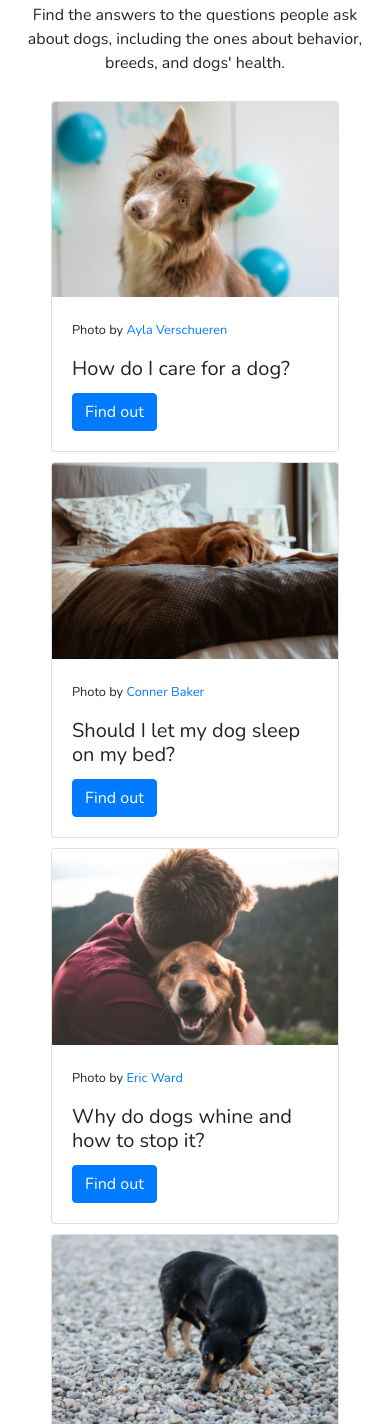
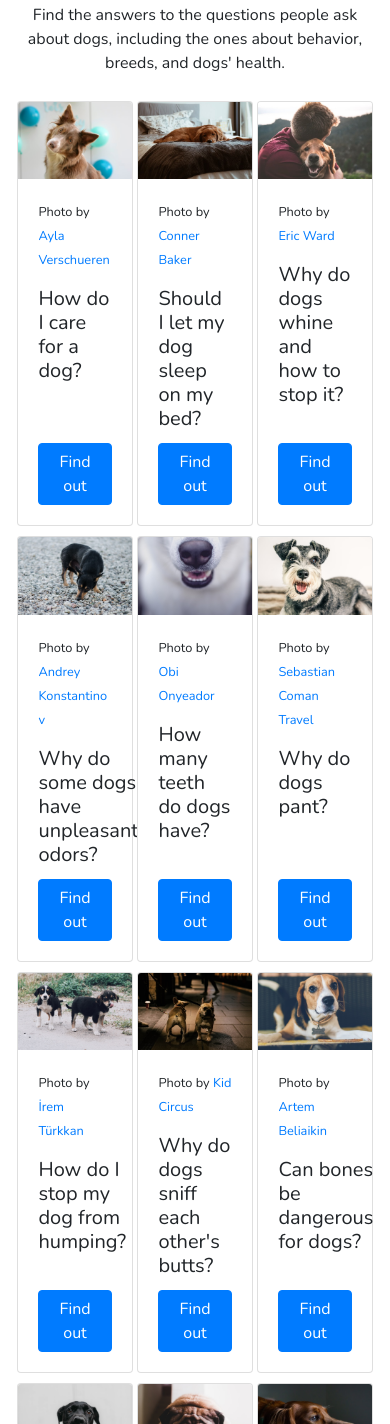
Before and after one commit to sasharaeburn/doggoria, a plain HTML site: page FAQs.html in a window 390 px wide. Shown: the part 215-1639 px from the top of the page. Drawn offline with nearby package versions, Linux system fonts and the light colour scheme.

Commit message:
Fixed the FAQs page.

```diff
--- a/FAQs.html
+++ b/FAQs.html
@@ -16,7 +16,8 @@
     <nav class="navbar navbar-expand-lg navbar-expand-xl navbar-light bg-light">
         <a class="navbar-brand">Doggoria 🐕 </a>
 
-        <button class="navbar-toggler" type="button" data-toggle="collapse" data-target="#navbarSupportedContent" aria-controls="navbarSupportedContent" aria-expanded="false" aria-label="Toggle navigation">
+        <button class="navbar-toggler" type="button" data-toggle="collapse" data-target="#navbarSupportedContent"
+                aria-controls="navbarSupportedContent" aria-expanded="false" aria-label="Toggle navigation">
             <span class="navbar-toggler-icon"></span>
         </button>
 
@@ -29,7 +30,8 @@
                     <a class="nav-link" href="FAQs.html">FAQs about dogs</a>
                 </li>
                 <li class="nav-item dropdown">
-                    <a class="nav-link dropdown-toggle" href="#" id="navbarDropdown" role="button" data-toggle="dropdown" aria-haspopup="true" aria-expanded="false">
+                    <a class="nav-link dropdown-toggle" href="#" id="navbarDropdown" role="button"
+                       data-toggle="dropdown" aria-haspopup="true" aria-expanded="false">
                         Dog breeds
                     </a>
                     <div class="dropdown-menu" aria-labelledby="navbarDropdown">
@@ -49,24 +51,24 @@
             </form>
         </div>
     </nav>
-    <div class="row justify-content-md-center">
-        <div class="col col-12 col-md-10 col-lg-8 col-xl-10">
     <div class="main-title">
         <h1>Frequently Asked Questions about dogs</h1>
     </div>
     <div class="page-text">
-                <p>Find the answers to the questions people ask about dogs, including the ones about behavior, breeds, and dogs' health.</p>
+        <p>Find the answers to the questions people ask about dogs, including the ones about behavior, breeds, and dogs'
+            health.</p>
     </div>
     <div class="questions">
-                <div class="card" style="width: 18rem;">
+        <div class="card">
             <img src="assets/images/dog-care.jpg" class="card-img-top" alt="A dog looking surprised">
             <div class="card-body">
-                        <p><small>Photo by <a href="https://unsplash.com/@moob" target="_blank">Ayla Verschueren</a></small></p>
+                <p><small>Photo by <a href="https://unsplash.com/@moob" target="_blank">Ayla Verschueren</a></small>
+                </p>
                 <h5 class="card-title">How do I care for a dog?</h5>
                 <a href="https://pawster.com/dog-care/" target="_blank" class="btn btn-primary">Find out</a>
             </div>
         </div>
-                <div class="card" style="width: 18rem;">
+        <div class="card">
             <img src="assets/images/dog-bed.jpg" class="card-img-top" alt="A dog laying on a bed">
             <div class="card-body">
                 <p><small>Photo by <a href="https://unsplash.com/@connerbaker" target="_blank">Conner Baker</a></small></p>
@@ -74,97 +76,118 @@
                 <a href="https://www.thesprucepets.com/should-your-dog-sleep-on-your-bed-4589305" target="_blank" class="btn btn-primary">Find out</a>
             </div>
         </div>
-                <div class="card" style="width: 18rem;">
+
+        <div class="card">
             <img src="assets/images/dog-hug.jpg" class="card-img-top" alt="A person hugging a dog">
             <div class="card-body">
-                        <p><small>Photo by <a href="https://unsplash.com/@ericjamesward" target="_blank">Eric Ward</a></small></p>
+                <p><small>Photo by <a href="https://unsplash.com/@ericjamesward" target="_blank">Eric Ward</a></small>
+                </p>
                 <h5 class="card-title">Why do dogs whine and how to stop it?</h5>
-                        <a href="https://www.thesprucepets.com/why-dogs-whine-4147056" target="_blank" class="btn btn-primary">Find out</a>
+                <a href="https://www.thesprucepets.com/why-dogs-whine-4147056" target="_blank" class="btn btn-primary">Find
+                    out</a>
             </div>
         </div>
-                <div class="card" style="width: 18rem;">
+        <div class="card">
             <img src="assets/images/dog-sniffs.jpg" class="card-img-top" alt="A dog sniffing the ground">
             <div class="card-body">
-                        <p><small>Photo by <a href="https://unsplash.com/@konstandy" target="_blank">Andrey Konstantinov</a></small></p>
+                <p><small>Photo by <a href="https://unsplash.com/@konstandy" target="_blank">Andrey
+                    Konstantinov</a></small></p>
                 <h5 class="card-title">Why do some dogs have unpleasant odors?</h5>
-                        <a href="https://www.thesprucepets.com/my-dog-still-stink-after-bath-3384915" target="_blank" class="btn btn-primary">Find out</a>
+                <a href="https://www.thesprucepets.com/my-dog-still-stink-after-bath-3384915" target="_blank"
+                   class="btn btn-primary">Find out</a>
             </div>
         </div>
-                <div class="card" style="width: 18rem;">
+        <div class="card">
             <img src="assets/images/teeth.jpg" class="card-img-top" alt="A dog showing teeth">
             <div class="card-body">
-                        <p><small>Photo by <a href="https://unsplash.com/@thenewmalcolm" target="_blank">Obi Onyeador</a></small></p>
+                <p><small>Photo by <a href="https://unsplash.com/@thenewmalcolm" target="_blank">Obi
+                    Onyeador</a></small></p>
                 <h5 class="card-title">How many teeth do dogs have?</h5>
                 <a href="https://pawster.com/how-many-teeth-dogs/" target="_blank" class="btn btn-primary">Find out</a>
             </div>
         </div>
-                <div class="card" style="width: 18rem;">
+        <div class="card">
             <img src="assets/images/panting.jpg" class="card-img-top" alt="A dog with its mouth open">
             <div class="card-body">
-                        <p><small>Photo by <a href="https://unsplash.com/@sebcomantravel" target="_blank">Sebastian Coman Travel</a></small></p>
+                <p><small>Photo by <a href="https://unsplash.com/@sebcomantravel" target="_blank">Sebastian Coman
+                    Travel</a></small></p>
                 <h5 class="card-title">Why do dogs pant?</h5>
                 <a href="https://pawster.com/dogs-pant/" target="_blank" class="btn btn-primary">Find out</a>
             </div>
         </div>
 
-                <div class="card" style="width: 18rem;">
+        <div class="card">
             <img src="assets/images/two-dogs.jpg" class="card-img-top" alt="Two dogs looking at the camera">
             <div class="card-body">
-                        <p><small>Photo by <a href="https://unsplash.com/@turkkanirem" target="_blank">İrem Türkkan</a></small></p>
+                <p><small>Photo by <a href="https://unsplash.com/@turkkanirem" target="_blank">İrem Türkkan</a></small>
+                </p>
                 <h5 class="card-title">How do I stop my dog from humping?</h5>
-                        <a href="https://www.thesprucepets.com/why-do-dogs-hump-1118299" target="_blank" class="btn btn-primary">Find out</a>
+                <a href="https://www.thesprucepets.com/why-do-dogs-hump-1118299" target="_blank"
+                   class="btn btn-primary">Find out</a>
             </div>
         </div>
-                <div class="card" style="width: 18rem;">
-                    <img src="assets/images/butt.jpg" class="card-img-top" alt="Two dogs, one is showing its butt at the camera">
+        <div class="card">
+            <img src="assets/images/butt.jpg" class="card-img-top"
+                 alt="Two dogs, one is showing its butt at the camera">
             <div class="card-body">
                 <p><small>Photo by <a href="https://unsplash.com/@kidcircus" target="_blank">Kid Circus</a></small></p>
                 <h5 class="card-title">Why do dogs sniff each other's butts?</h5>
-                        <a href="https://www.thesprucepets.com/why-do-dogs-sniff-butts-1118302" target="_blank" class="btn btn-primary">Find out</a>
+                <a href="https://www.thesprucepets.com/why-do-dogs-sniff-butts-1118302" target="_blank"
+                   class="btn btn-primary">Find out</a>
             </div>
         </div>
-                <div class="card" style="width: 18rem;">
+        <div class="card">
             <img src="assets/images/bone.jpg" class="card-img-top" alt="A beagle looking at the camera">
             <div class="card-body">
-                        <p><small>Photo by <a href="https://unsplash.com/@belart84" target="_blank">Artem Beliaikin</a></small></p>
+                <p><small>Photo by <a href="https://unsplash.com/@belart84" target="_blank">Artem Beliaikin</a></small>
+                </p>
                 <h5 class="card-title">Can bones be dangerous for dogs?</h5>
-                        <a href="https://www.thesprucepets.com/are-bones-safe-for-dogs-1118289" target="_blank" class="btn btn-primary">Find out</a>
+                <a href="https://www.thesprucepets.com/are-bones-safe-for-dogs-1118289" target="_blank"
+                   class="btn btn-primary">Find out</a>
             </div>
         </div>
-                <div class="card" style="width: 18rem;">
+        <div class="card">
             <img src="assets/images/dog-food.jpg" class="card-img-top" alt="A dog eating a donut">
             <div class="card-body">
-                        <p><small>Photo by <a href="https://unsplash.com/@camylla93" target="_blank">Camylla Battani</a></small></p>
+                <p><small>Photo by <a href="https://unsplash.com/@camylla93" target="_blank">Camylla Battani</a></small>
+                </p>
                 <h5 class="card-title">Which human foods can dogs eat?</h5>
-                        <a href="https://www.medicalnewstoday.com/articles/324453#which-human-foods-can-dogs-eat" target="_blank" class="btn btn-primary">Find out</a>
+                <a href="https://www.medicalnewstoday.com/articles/324453#which-human-foods-can-dogs-eat"
+                   target="_blank" class="btn btn-primary">Find out</a>
             </div>
         </div>
-                <div class="card" style="width: 18rem;">
+        <div class="card">
             <img src="assets/images/sleepyhead.jpg" class="card-img-top" alt="A sleeping dog">
             <div class="card-body">
-                        <p><small>Photo by <a href="https://unsplash.com/@jorgezapatag" target="_blank">Jorge Zapata</a></small></p>
+                <p><small>Photo by <a href="https://unsplash.com/@jorgezapatag" target="_blank">Jorge Zapata</a></small>
+                </p>
                 <h5 class="card-title">How much should dogs sleep?</h5>
-                        <a href="https://www.thesprucepets.com/why-dogs-sleep-so-much-4178938" target="_blank" class="btn btn-primary">Find out</a>
+                <a href="https://www.thesprucepets.com/why-dogs-sleep-so-much-4178938" target="_blank"
+                   class="btn btn-primary">Find out</a>
             </div>
         </div>
-                <div class="card" style="width: 18rem;">
+        <div class="card">
             <img src="assets/images/sad-dog.jpg" class="card-img-top" alt="A dog looking sad">
             <div class="card-body">
-                        <p><small>Photo by <a href="https://unsplash.com/@rstone_design" target="_blank">Ryan Stone</a></small></p>
+                <p><small>Photo by <a href="https://unsplash.com/@rstone_design" target="_blank">Ryan Stone</a></small>
+                </p>
                 <h5 class="card-title">What are the things dogs do not like?</h5>
-                        <a href="https://www.thesprucepets.com/things-dogs-cant-stand-1117467" target="_blank" class="btn btn-primary">Find out</a>
-                    </div>
-                </div>
+                <a href="https://www.thesprucepets.com/things-dogs-cant-stand-1117467" target="_blank"
+                   class="btn btn-primary">Find out</a>
             </div>
         </div>
     </div>
 </div>
 
-<script src="https://code.jquery.com/jquery-3.5.1.slim.min.js" integrity="sha384-DfXdz2htPH0lsSSs5nCTpuj/zy4C+OGpamoFVy38MVBnE+IbbVYUew+OrCXaRkfj" crossorigin="anonymous"></script>
-<script src="https://cdn.jsdelivr.net/npm/popper.js@1.16.0/dist/umd/popper.min.js" integrity="sha384-Q6E9RHvbIyZFJoft+2mJbHaEWldlvI9IOYy5n3zV9zzTtmI3UksdQRVvoxMfooAo" crossorigin="anonymous"></script>
-<script src="https://stackpath.bootstrapcdn.com/bootstrap/4.5.0/js/bootstrap.min.js" integrity="sha384-OgVRvuATP1z7JjHLkuOU7Xw704+h835Lr+6QL9UvYjZE3Ipu6Tp75j7Bh/kR0JKI" crossorigin="anonymous"></script>
+<script src="https://code.jquery.com/jquery-3.5.1.slim.min.js"
+        integrity="sha384-DfXdz2htPH0lsSSs5nCTpuj/zy4C+OGpamoFVy38MVBnE+IbbVYUew+OrCXaRkfj"
+        crossorigin="anonymous"></script>
+<script src="https://cdn.jsdelivr.net/npm/popper.js@1.16.0/dist/umd/popper.min.js"
+        integrity="sha384-Q6E9RHvbIyZFJoft+2mJbHaEWldlvI9IOYy5n3zV9zzTtmI3UksdQRVvoxMfooAo"
+        crossorigin="anonymous"></script>
+<script src="https://stackpath.bootstrapcdn.com/bootstrap/4.5.0/js/bootstrap.min.js"
+        integrity="sha384-OgVRvuATP1z7JjHLkuOU7Xw704+h835Lr+6QL9UvYjZE3Ipu6Tp75j7Bh/kR0JKI"
+        crossorigin="anonymous"></script>
 
-
-<script src="assets/script.js"></script>
 </body>
 </html>
--- a/assets/css/style.scss
+++ b/assets/css/style.scss
@@ -24,6 +24,7 @@ body {
 }
 
 .card {
+  width: 32%;
   margin-top: 10px;
 
   .card-body {
```
Also changed, not shown: ask-question.html (+0 -1 lines), beagle.html (+0 -1 lines), dalmatian.html (+0 -1 lines), golden-retriever.html (+0 -1 lines), index.html (+1 -1 lines), shiba-inu.html (+0 -1 lines), siberian-husky.html (+0 -1 lines), assets/css/style.css, assets/script.js (deleted), 1 other file. Lines whose indentation alone changed are shown as unchanged.
